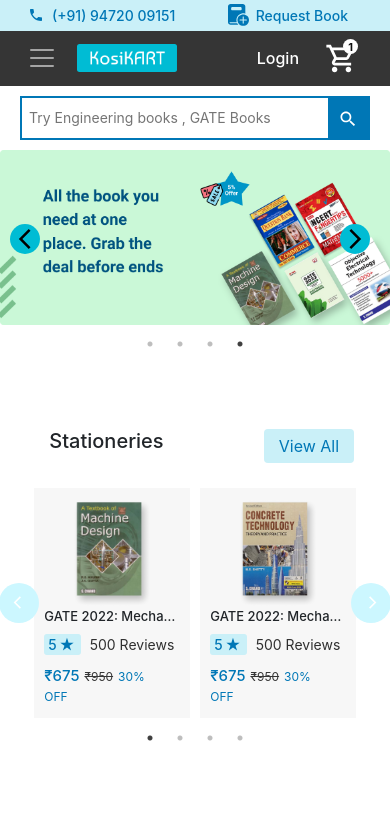
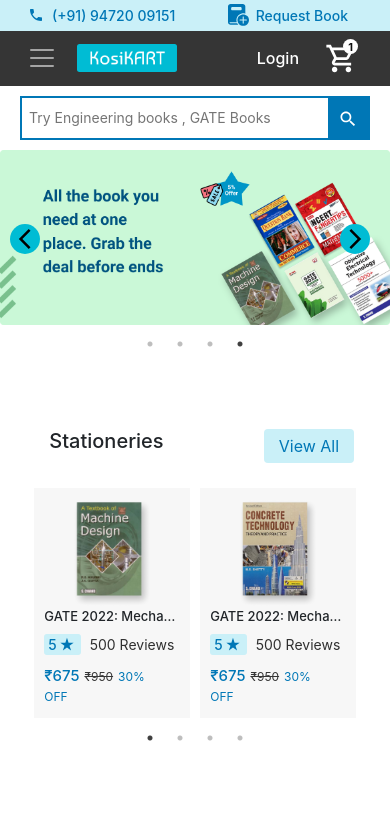
Before and after one commit to VarunKrishnanV/kosikart-frontend, a React (Create React App) app: page / in a window 390 px wide. Shown: the top 821 px of the page. Built offline with nearby package versions, Linux system fonts and the light colour scheme.

Commit message:
the arrows are hidden in mobile view

```diff
--- a/src/components/ProductCarousel/ProductCarousel.css
+++ b/src/components/ProductCarousel/ProductCarousel.css
@@ -24,7 +24,7 @@
     z-index: 2;
 } */
 .slick-arrow.slick-prev, .slick-arrow.slick-next{
-    background-color: #ccf7ff;
+    background-color: #8e8e8e;
     width: 40px;
     height: 40px;
     border-radius: 50%;
@@ -32,7 +32,7 @@
     align-items: center;
     justify-content: center;
     z-index: 2;
-    color: #ffffff;
+    color: #002ab3;
 }
 
 .productcarousel__container .slick-prev{
@@ -202,4 +202,9 @@
     margin-bottom: 2px;
 }
 
+.slick-arrow.slick-prev, .slick-arrow.slick-next{
+    display: none;
 }
+
+
+}
```
